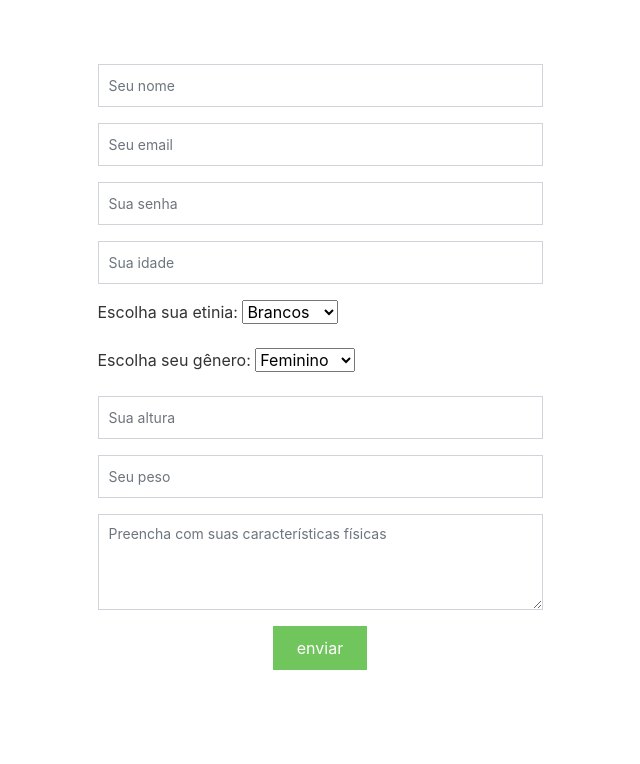
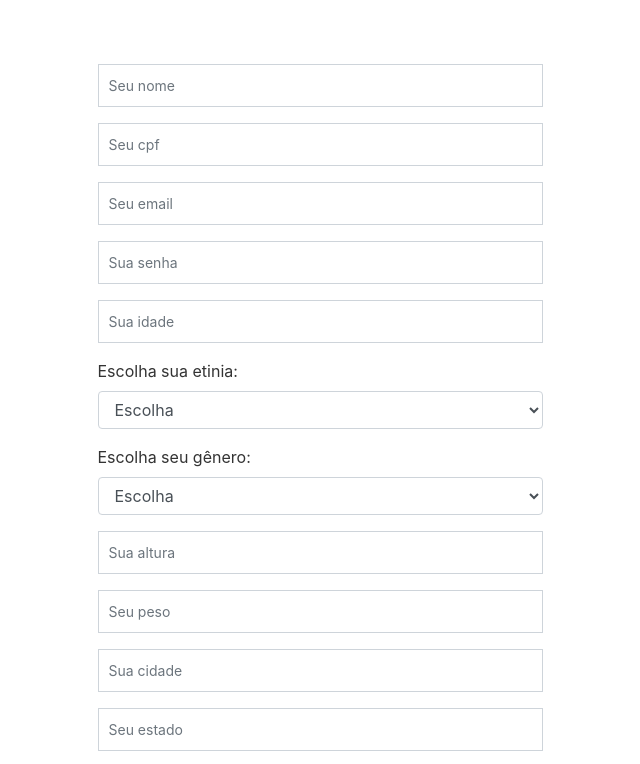
Before and after one commit to williansmartins/figurantes, a plain HTML site: page frontend/index.html in a window 1280 px wide. Shown: the part 1000-1764 px from the top of the page, without its empty margins (320-960 px from the left). Drawn offline with nearby package versions, Linux system fonts and the light colour scheme.

Commit message:
finalizando form

```diff
--- a/frontend/index.html
+++ b/frontend/index.html
@@ -108,24 +108,29 @@
             <div id="errormessage"></div>
             <form action="" method="post" role="form" class="contactForm">
               <div class="form-group">
-                <input type="text" name="name" class="form-control" id="name" placeholder="Seu nome" data-rule="minlen:4" data-msg="Please enter at least 4 chars" />
+                <input type="text" name="name" class="form-control" id="name" placeholder="Seu nome" data-rule="minlen:4" data-msg="Por favor, preencha com seu nome" />
                 <div class="validation"></div>
               </div>
               <div class="form-group">
-                <input type="email" class="form-control" name="email" id="email" placeholder="Seu email" data-rule="email" data-msg="Please enter a valid email" />
+                <input type="text" name="cpf" class="form-control" id="cpf" placeholder="Seu cpf" data-rule="minlen:4" data-msg="Por favor, preencha com seu nome" />
                 <div class="validation"></div>
               </div>
               <div class="form-group">
-                <input type="text" class="form-control" name="senha" id="senha" placeholder="Sua senha" data-rule="minlen:4" data-msg="Please enter at least 8 chars of subject" />
+                <input type="email" class="form-control" name="email" id="email" placeholder="Seu email" data-rule="email" data-msg="Por favor, preencha com um email válido" />
                 <div class="validation"></div>
               </div>
               <div class="form-group">
-                <input type="text" class="form-control" name="idade" id="idade" placeholder="Sua idade" data-rule="minlen:4" data-msg="Please enter at least 8 chars of subject" />
+                <input type="text" class="form-control" name="senha" id="senha" placeholder="Sua senha" data-rule="minlen:4" data-msg="Por favor, preencha com ao menos 4 caracteres" />
+                <div class="validation"></div>
+              </div>
+              <div class="form-group">
+                <input type="text" class="form-control" name="idade" id="idade" placeholder="Sua idade" data-rule="minlen:2" data-msg="Por favor, preencha com sua idade" />
                 <div class="validation"></div>
               </div>
               <div class="form-group">
                 <label>Escolha sua etinia:</label>
-                <select>
+                <select class="form-control">
+                  <option>Escolha</option>
                   <option>Brancos</option>
                   <option>Pardos</option>
                   <option>Negros</option>
@@ -136,18 +141,27 @@
               </div>
               <div class="form-group">
                 <label>Escolha seu gênero:</label>
-                <select>
+                <select class="form-control">
+                  <option>Escolha</option>
                   <option value="f">Feminino</option>
                   <option value="m">Masculino</option>
                 </select>
                 <div class="validation"></div>
               </div>
               <div class="form-group">
-                <input type="text" class="form-control" name="altura" id="altura" placeholder="Sua altura" data-rule="minlen:4" data-msg="Please enter at least 8 chars of subject" />
+                <input type="text" class="form-control" name="altura" id="altura" placeholder="Sua altura" data-rule="minlen:4" data-msg="Por favor, preencha com sua altura" />
                 <div class="validation"></div>
               </div>
               <div class="form-group">
-                <input type="text" class="form-control" name="peso" id="peso" placeholder="Seu peso" data-rule="minlen:4" data-msg="Please enter at least 8 chars of subject" />
+                <input type="text" class="form-control" name="peso" id="peso" placeholder="Seu peso" data-rule="minlen:4" data-msg="Por favor, preencha com seu peso" />
+                <div class="validation"></div>
+              </div>
+              <div class="form-group">
+                <input type="text" class="form-control" name="cidade" id="cidade" placeholder="Sua cidade" data-rule="minlen:4" data-msg="Por favor, preencha com sua cidade" />
+                <div class="validation"></div>
+              </div>
+              <div class="form-group">
+                <input type="text" class="form-control" name="estado" id="estado" placeholder="Seu estado" data-rule="minlen:4" data-msg="Por favor, preencha com seu estado" />
                 <div class="validation"></div>
               </div>
               <div class="form-group">
```
